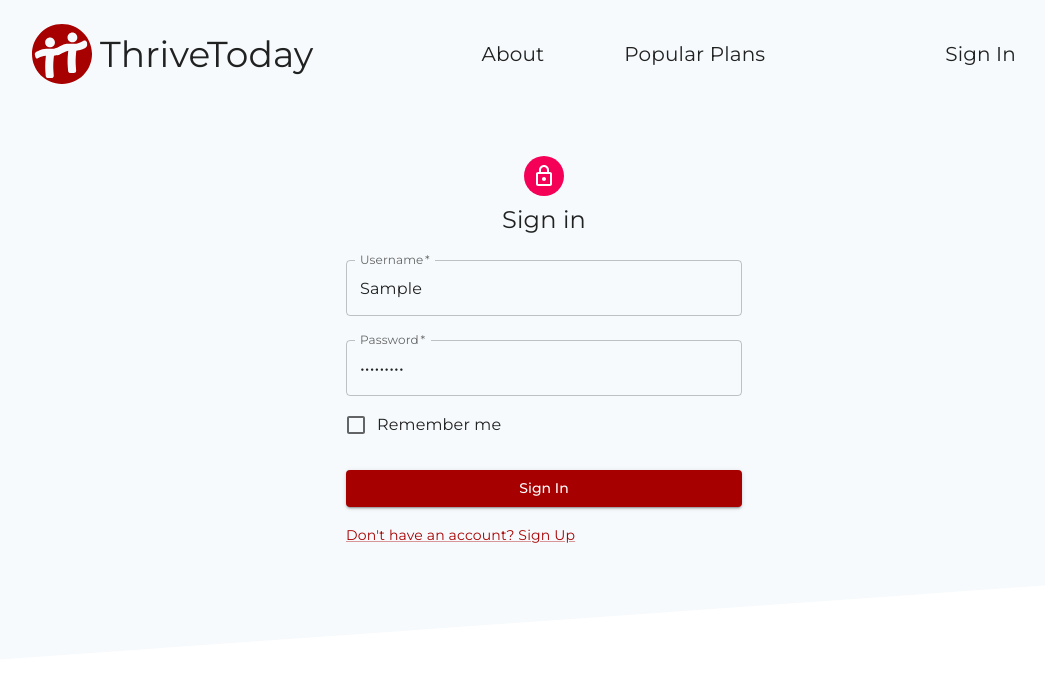
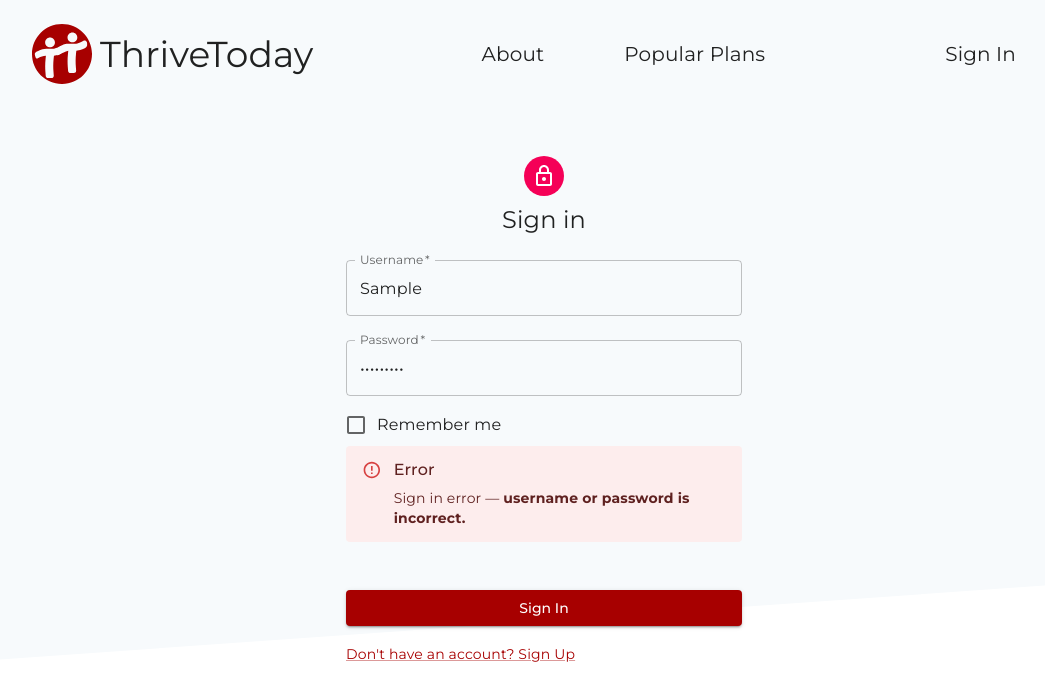
Before and after one commit to Jesch101/ThriveToday, a React (Create React App) app in the folder dev/frontend/: page /login in a window 1280 px wide. Both pictures are taken after typing "Sample", "Sample123" into the empty fields and a click on the button "Sign In". Shown: the top 700 px of the page, without its empty margins (96-1141 px from the left). Built offline with nearby package versions, Linux system fonts and the light colour scheme; no server answers.

Commit message:
Added alert for bad sign in

```diff
--- a/dev/frontend/src/pages/SignIn.jsx
+++ b/dev/frontend/src/pages/SignIn.jsx
@@ -1,4 +1,4 @@
-import React, { useContext, useState } from "react";
+import React, { useContext, useState, useEffect } from "react";
 import LockOutlinedIcon from "@mui/icons-material/LockOutlined";
 import { ThemeProvider } from "@mui/material/styles";
 import theme from "../themes/theme";
@@ -13,12 +13,36 @@ import {
   Typography,
   Container,
   Link,
+  Alert,
+  AlertTitle,
 } from "@mui/material";
 import UserContext from "../context/userContext";
 import { useNavigate } from "react-router-dom";
 import axiosInstance from "../axios";
 
+function BadLogin(props) {
+  useEffect(() => {
+    // when the component is mounted, the alert is displayed for 8 seconds
+    setTimeout(() => {
+      props.setAlert(false);
+    }, 8000);
+  });
+
+  return (
+    <Grid item sx={{ mb: 3 }}>
+      <Box sx={{ width: "100%" }}>
+        <Alert severity="error">
+          <AlertTitle>Error</AlertTitle>
+          Sign in error — <strong>username or password is incorrect.</strong>
+        </Alert>
+      </Box>
+    </Grid>
+  );
+}
+
 export default function SignIn() {
+  const [alert, setAlert] = useState(false);
+
   const navigate = useNavigate();
   const user = useContext(UserContext);
   const initialFormData = Object.freeze({
@@ -45,7 +69,6 @@ export default function SignIn() {
           password: formData.password,
         })
         .then((res) => {
-          //TODO make res data into user context
           user.setUserInfoContext({
             username: res.data.username,
             userid: res.data.userid,
@@ -56,6 +79,7 @@ export default function SignIn() {
           navigate("/");
         })
         .catch((err) => {
+          setAlert(true);
           let errorBody = err.response;
           console.log(errorBody);
           return Promise.resolve(errorBody);
@@ -108,6 +132,7 @@ export default function SignIn() {
               control={<Checkbox value="remember" color="primary" />}
               label="Remember me"
             />
+            {alert ? <BadLogin alert={alert} setAlert={setAlert} /> : null}
             <Button
               type="submit"
               fullWidth
```
